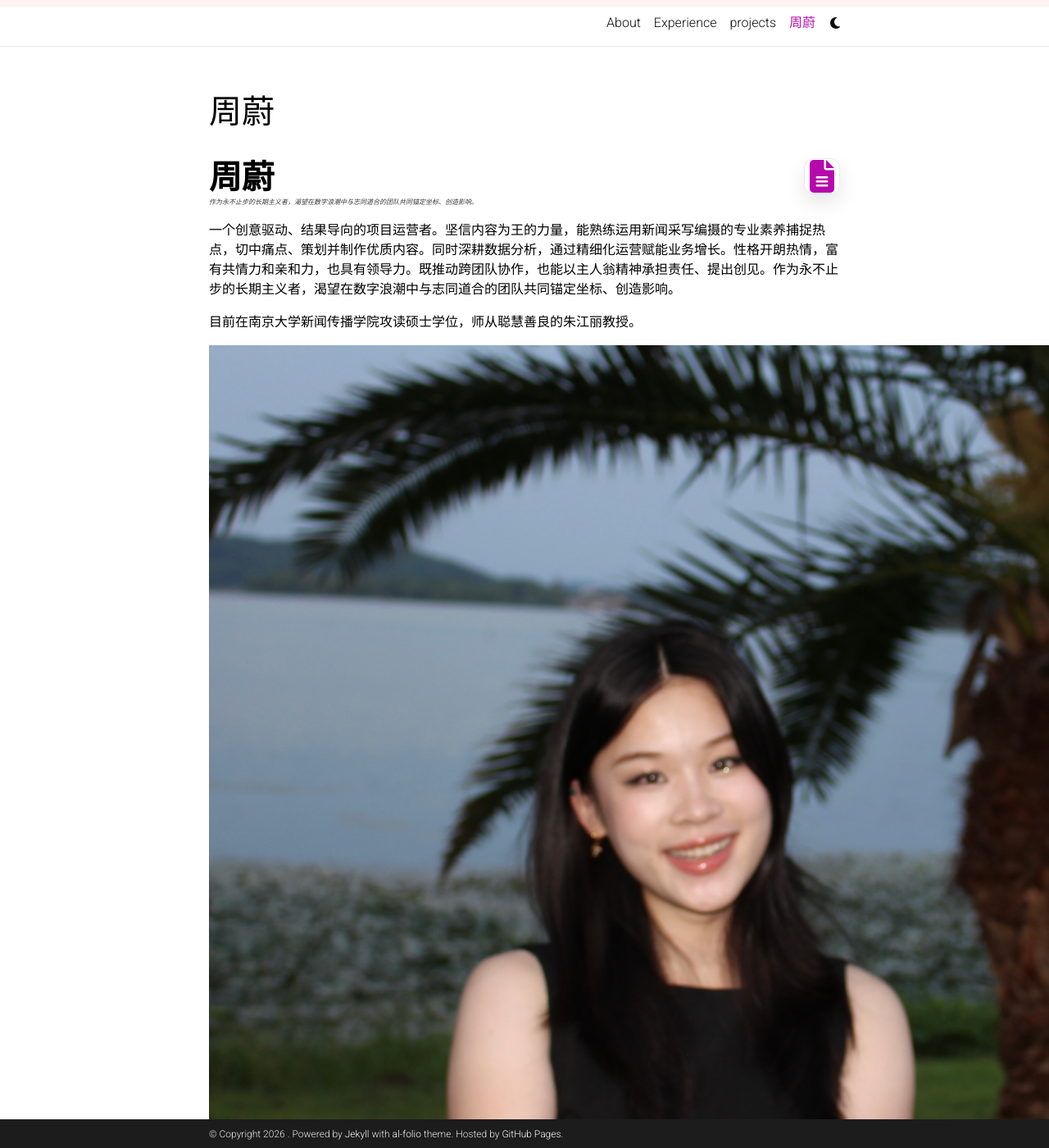
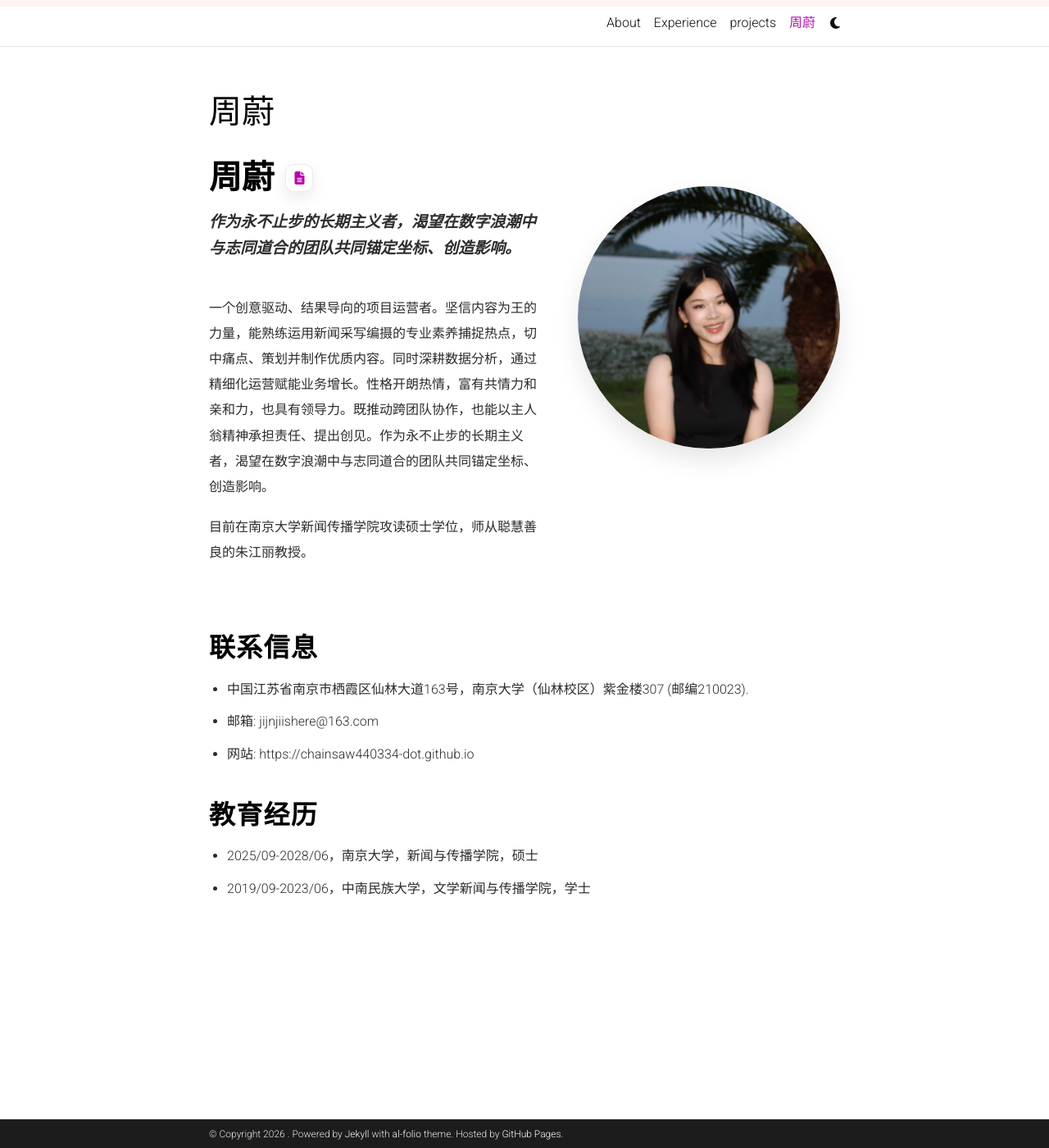
Before and after one commit to Averyagain88/Averyagain88.github.io, a Jekyll site: the page built from _pages/中文.md, in a window 1280 px wide and 1400 px high. Shown: the whole window at 82% size. Built offline with Jekyll 4.4.1, drawn with Linux system fonts in a browser that asks for light colours; comment, search, counter and statistics services are not loaded; a style sheet for code colours, icons or effects is not loaded.

Commit message:
Update _custom.scss

```diff
--- a/_sass/_custom.scss
+++ b/_sass/_custom.scss
@@ -240,15 +240,46 @@
   .exp-where{ grid-column: auto; }
 }
 
-/* ===== CN page: title line + clear float + avatar offset ===== */
-.cn-page { max-width: 1100px; margin: 0 auto; }
+/* ===== Chinese page layout ===== */
+.cn-page{
+  max-width: 1100px;
+  margin: 0 auto;
+}
 
-.cn-hero { margin: 6px 0 18px; }
+.cn-top{
+  display: grid;
+  grid-template-columns: 1.55fr 0.75fr;
+  gap: 42px;
+  align-items: start;
+  margin-top: 18px;
+  margin-bottom: 42px;
+}
 
+.cn-left{
+  min-width: 0;
+}
+
+.cn-right{
+  display: flex;
+  justify-content: center;
+  align-items: flex-start;
+  padding-top: 34px;   /* 头像整体下调一点 */
+}
+
+.cn-avatar{
+  width: 320px;
+  height: 320px;
+  border-radius: 999px;
+  object-fit: cover;
+  display: block;
+  box-shadow: 0 14px 30px rgba(0,0,0,.10);
+}
+
+/* 标题这一行：名字 + 简历图标 */
 .cn-titleline{
   margin: 0;
   display: flex;
-  align-items: baseline;
+  align-items: center;
   gap: 14px;
   flex-wrap: wrap;
 }
@@ -256,33 +287,90 @@
 .cn-name{
   font-weight: 900;
   letter-spacing: -0.3px;
+  margin: 0;
 }
 
-.cn-slogan{
-  font-style: italic;
-  font-size: 0.5em;   /* 再小一点：你想“缩小一些” */
-  font-weight: 500;
-  opacity: .78;
-}
-
-/* 把 PDF 图标放到右侧，不再用 float-right（避免叠加绕排） */
 .cn-cv{
-  margin-left: auto;
   display: inline-flex;
   align-items: center;
   justify-content: center;
-  width: 44px;
-  height: 44px;
-  border-radius: 12px;
+  width: 34px;      /* 缩小图标按钮 */
+  height: 34px;
+  border-radius: 10px;
   text-decoration: none;
   border: 1px solid rgba(0,0,0,.08);
   background: rgba(255,255,255,.92);
-  box-shadow: 0 10px 24px rgba(0,0,0,.10);
+  box-shadow: 0 8px 18px rgba(0,0,0,.08);
 }
-.cn-cv:hover{ transform: translateY(-1px); transition: .12s ease; }
 
-/* ✅ 重点：正文不要钻到头像下面 */
-.cn-clear{ clear: both; }
+.cn-cv i{
+  font-size: 16px;   /* 图标更小 */
+}
 
-/* 头像整体下调一点（主题通常会用 .profile.float-right 或类似类名） */
-.profile.float-right{ margin-top: 18px; }
+.cn-cv:hover{
+  transform: translateY(-1px);
+  transition: .12s ease;
+}
+
+/* slogan 单独一行，放在名字下面 */
+.cn-slogan{
+  margin: 14px 0 20px;
+  font-style: italic;
+  font-size: 19px;
+  font-weight: 600;
+  line-height: 1.7;
+  opacity: .82;
+}
+
+/* 正文 */
+.cn-block{
+  margin: 40px 0;
+}
+
+.cn-body p{
+  margin: 0 0 18px;
+  font-size: 16px;
+  line-height: 1.95;
+  color: #2b2b2b;
+}
+
+/* 小标题 */
+.cn-block h2{
+  margin: 0 0 16px;
+  font-weight: 900;
+  letter-spacing: .04em;
+}
+
+/* 列表 */
+.cn-block ul{
+  margin: 0;
+  padding-left: 22px;
+}
+
+.cn-block li{
+  margin: 10px 0;
+  font-size: 16px;
+  line-height: 1.85;
+  color: #2b2b2b;
+}
+
+@media (max-width: 900px){
+  .cn-top{
+    grid-template-columns: 1fr;
+    gap: 24px;
+  }
+
+  .cn-right{
+    justify-content: flex-start;
+    padding-top: 0;
+  }
+
+  .cn-avatar{
+    width: 220px;
+    height: 220px;
+  }
+
+  .cn-slogan{
+    font-size: 17px;
+  }
+}
```
